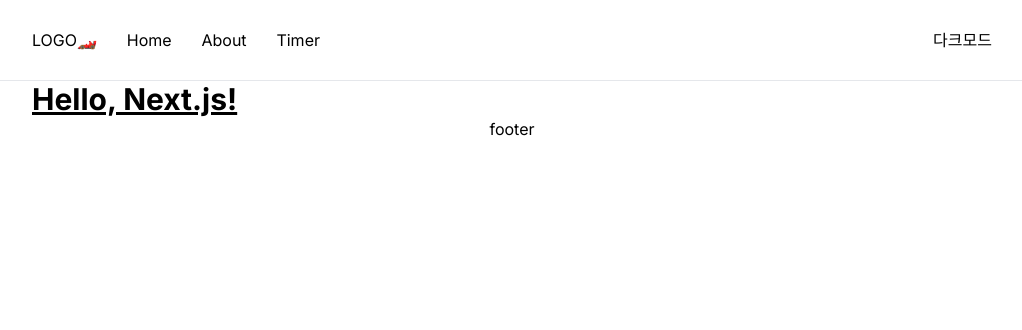
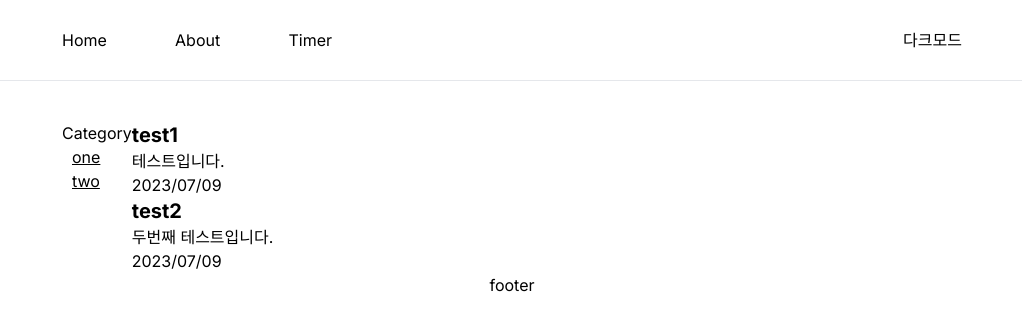
Before and after one commit to leeleeleeleejun/JunSeokBlog, a Next.js app: page / in a window 1280 px wide. Shown: the top 330 px of the page, without its empty margins (128-1150 px from the left). Built offline with nearby package versions, Linux system fonts and the light colour scheme.

Commit message:
feat: 글목록 레이아웃 작성

```diff
--- a/src/app/layout.tsx
+++ b/src/app/layout.tsx
@@ -18,18 +18,17 @@ export default function RootLayout({
   return (
     <html lang="en">
       <body className={inter.className}>
-        <header className="flex justify-between items-center h-[80px] w-[75%] m-auto">
+        <header className="flex justify-between items-center h-[80px] max-w-[900px] m-auto">
           <nav className="flex justify-between w-[30%]">
-            <Link href="/">LOGO🏎️</Link>
             <Link href="/">Home</Link>
             <Link href="/about">About</Link>
             <Link href="/timer">Timer</Link>
           </nav>
           <button>다크모드</button>
         </header>
-        <hr />
-        <main className="w-[75%] m-auto">{children}</main>
-        <footer className=" text-center">footer</footer>
+        <hr className="mb-[40px]" />
+        <main className="max-w-[900px] m-auto">{children}</main>
+        <footer className="text-center">footer</footer>
       </body>
     </html>
   );
--- a/src/app/page.tsx
+++ b/src/app/page.tsx
@@ -1,7 +1,10 @@
 import Image from "next/image";
 import { getAllPosts, getPostBySlug } from "../lib/api";
+import Category from "@/components/Category";
+import PostItem from "@/components/PostItem";
+
 export default function Home() {
-  //const a = getAllPosts(["slug", "title", "description", "date", "content"]);
+  const posts = getAllPosts(["slug", "title", "description", "date"]);
   // const b = getPostBySlug("test1", [
   //   "slug",
   //   "title",
@@ -9,6 +12,27 @@ export default function Home() {
   //   "date",
   //   "content",
   // ]);
-
-  return <h1 className="text-3xl font-bold underline">Hello, Next.js!</h1>;
+  return (
+    <div className="flex">
+      <div>
+        <div>Category</div>
+        <ul className="flex flex-col rounded">
+          {["one", "two"].map((item, index) => (
+            <Category key={index}>{item}</Category>
+          ))}
+        </ul>
+      </div>
+      <ul>
+        {posts.map((post, index) => (
+          <PostItem
+            key={index}
+            slug={post.slug}
+            title={post.title}
+            description={post.description}
+            date={post.date}
+          />
+        ))}
+      </ul>
+    </div>
+  );
 }
--- /dev/null
+++ b/src/components/Category.tsx
@@ -0,0 +1,11 @@
+import Link from "next/link";
+
+export default function Category({ children }: { children: string }) {
+  return (
+    <li>
+      <Link href="/" className="underline px-[10px]">
+        {children}
+      </Link>
+    </li>
+  );
+}
--- /dev/null
+++ b/src/components/PostItem.tsx
@@ -0,0 +1,23 @@
+import Link from "next/link";
+
+export default function PostItem({
+  slug,
+  title,
+  description,
+  date,
+}: {
+  slug: string;
+  title: string;
+  description: string;
+  date: string;
+}) {
+  return (
+    <li className="flex rounded">
+      <Link href={`/post/${slug}`} className="flex flex-col">
+        <h3 className="font-bold text-xl">{title}</h3>
+        <div>{description}</div>
+        <div>{date}</div>
+      </Link>
+    </li>
+  );
+}
--- /dev/null
+++ b/src/components/SearchInput.tsx
@@ -0,0 +1,12 @@
+import SearchIcon from "./icons/SearchIcon";
+export default function SearchInput() {
+  return (
+    <div className="relative">
+      <SearchIcon />
+      <input
+        className="w-[100%] h-[50px] pl-[50px] border-[3px] border-black rounded-full"
+        placeholder="제목을 검색해주세요"
+      />
+    </div>
+  );
+}
--- /dev/null
+++ b/src/components/icons/SearchIcon.tsx
@@ -0,0 +1,14 @@
+export default function SearchIcon() {
+  return (
+    <svg
+      className="absolute top-[11px] left-[15px]"
+      xmlns="http://www.w3.org/2000/svg"
+      width="28"
+      height="28"
+      viewBox="0 0 24 24"
+      fill="#bfbfbf"
+    >
+      <path d="M23.809 21.646l-6.205-6.205c1.167-1.605 1.857-3.579 1.857-5.711 0-5.365-4.365-9.73-9.731-9.73-5.365 0-9.73 4.365-9.73 9.73 0 5.366 4.365 9.73 9.73 9.73 2.034 0 3.923-.627 5.487-1.698l6.238 6.238 2.354-2.354zm-20.955-11.916c0-3.792 3.085-6.877 6.877-6.877s6.877 3.085 6.877 6.877-3.085 6.877-6.877 6.877c-3.793 0-6.877-3.085-6.877-6.877z" />
+    </svg>
+  );
+}
```
Also changed, not shown: _posts/_test1.mdx (renamed from _posts/test1.mdx), _posts/_test2.mdx (renamed from _posts/test2.mdx).
